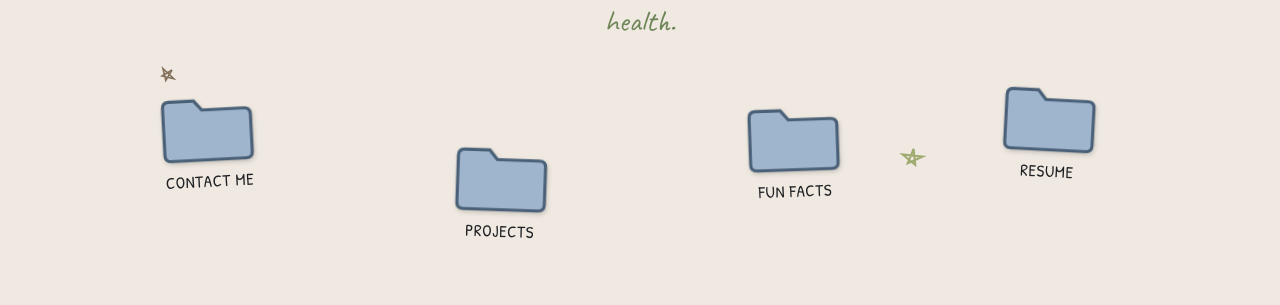
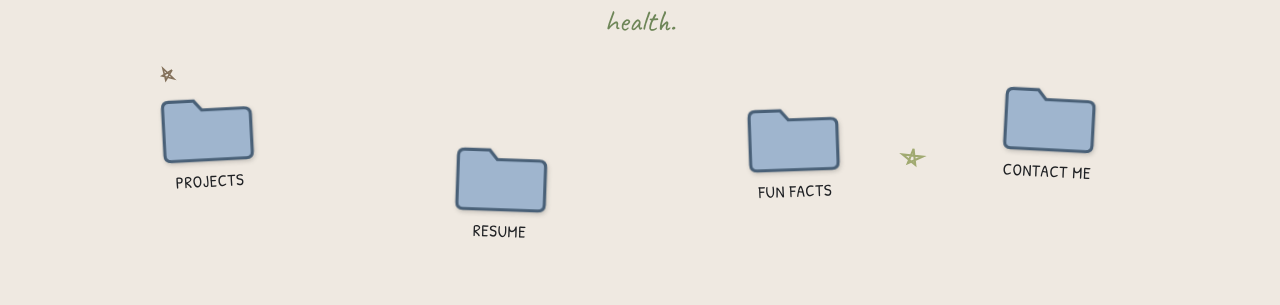
Before and after one commit to AndSam321/rachel-garcia-website-v2, a Next.js app: page / in a window 1280 px wide. Shown: the part 560-865 px from the top of the page. Built offline with nearby package versions, Linux system fonts and the light colour scheme.

Commit message:
Reorder folders: projects, resume, fun facts, contact

```diff
--- a/src/components/Desktop.module.css
+++ b/src/components/Desktop.module.css
@@ -57,13 +57,13 @@
   position: absolute;
 }
 
-.folderContact {
+.folderProjects {
   left: 6%;
   top: 0;
   transform: rotate(-3deg);
 }
 
-.folderProjects {
+.folderResume {
   left: 32%;
   top: 50px;
   transform: rotate(2deg);
@@ -75,7 +75,7 @@
   transform: rotate(-2deg);
 }
 
-.folderResume {
+.folderContact {
   right: 8%;
   top: -10px;
   transform: rotate(3deg);
--- a/src/components/Desktop.tsx
+++ b/src/components/Desktop.tsx
@@ -60,9 +60,6 @@ export default function Desktop({ content }: { content: SiteContent }) {
       </section>
 
       <div className={styles.folders}>
-        <div className={styles.folderContact}>
-          <FolderIcon label="Contact Me" onOpen={() => openWindow("contact")} />
-        </div>
         <div className={styles.folderProjects}>
           <FolderIcon label="Projects" onOpen={() => openWindow("projects")} />
         </div>
@@ -71,6 +68,9 @@ export default function Desktop({ content }: { content: SiteContent }) {
         </div>
         <div className={styles.folderFunFacts}>
           <FolderIcon label="Fun Facts" onOpen={() => openWindow("funfacts")} />
+        </div>
+        <div className={styles.folderContact}>
+          <FolderIcon label="Contact Me" onOpen={() => openWindow("contact")} />
         </div>
       </div>
 
```
